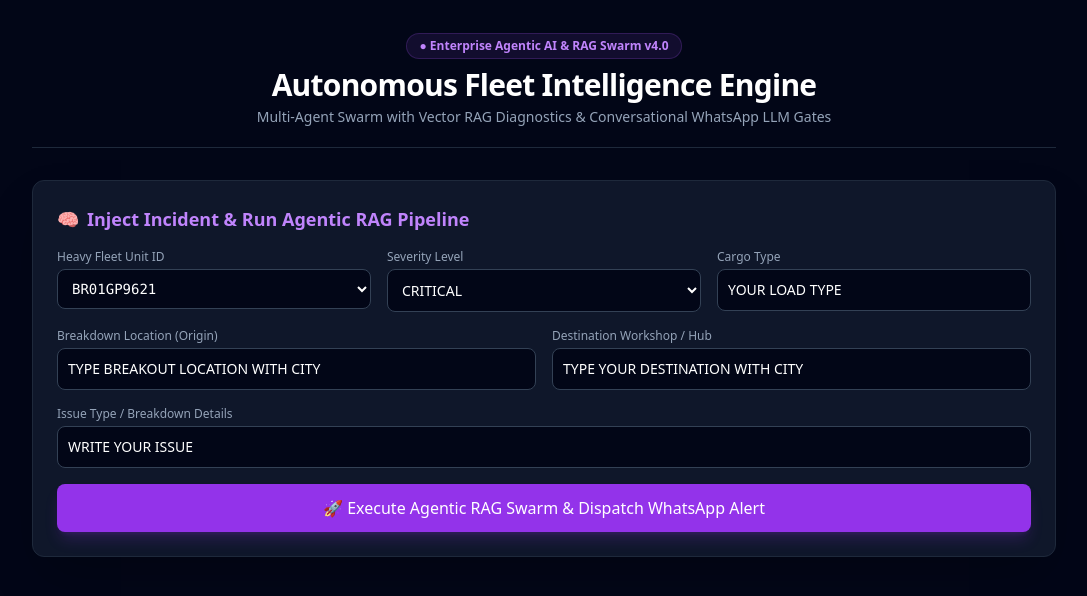
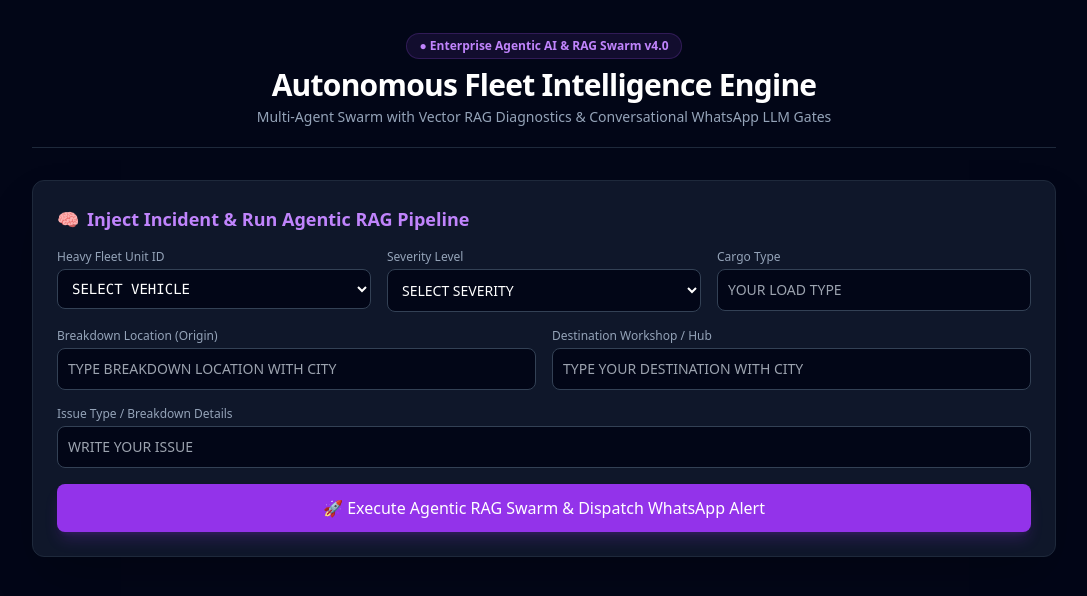
Before and after one commit to projects2829/fleet-swarm-project, a React (Create React App) app in the folder frontend/: page / in a window 1280 px wide. Shown: the top 596 px of the page, without its empty margins (96-1183 px from the left). Built offline with nearby package versions, Linux system fonts and the light colour scheme.

Commit message:
Update App.js

```diff
--- a/frontend/src/App.js
+++ b/frontend/src/App.js
@@ -3,12 +3,12 @@ import './App.css';
 
 function App() {
   const [formData, setFormData] = useState({
-    vehicle_id: 'SELECT VEHICLE',
-    location: 'TYPE BREAKOUT LOCATION WITH CITY',
-    destination: 'TYPE YOUR DESTINATION WITH CITY',
-    issue_type: 'WRITE YOUR ISSUE',
-    severity: 'TYPE',
-    cargo_type: 'YOUR LOAD TYPE'
+    vehicle_id: '',
+    location: '',
+    destination: '',
+    issue_type: '',
+    severity: '',
+    cargo_type: ''
   });
 
   const [loading, setLoading] = useState(false);
@@ -81,7 +81,7 @@ function App() {
   const nearestHub = supervisorTrace?.destination_workshop || 'Authorized Service Hub';
   const allNearbyHubs = supervisorTrace?.all_nearby_service_centers || [];
 
-    const searchScope = responseResult?.final_resolution?.service_center_search_scope;
+  const searchScope = responseResult?.final_resolution?.service_center_search_scope;
 
   const googleMapsRouteUrl =
     responseResult?.final_resolution?.open_full_route_url ||
@@ -143,7 +143,8 @@ function App() {
             <div className="grid grid-cols-1 md:grid-cols-3 gap-4">
               <div>
                 <label className="block text-xs font-medium text-slate-400 mb-1">Heavy Fleet Unit ID</label>
-                <select name="vehicle_id" value={formData.vehicle_id} onChange={handleChange} className="w-full p-2.5 bg-slate-950 border border-slate-700 rounded-lg text-sm text-white font-mono">
+                <select name="vehicle_id" value={formData.vehicle_id} onChange={handleChange} className="w-full p-2.5 bg-slate-950 border border-slate-700 rounded-lg text-sm text-white font-mono" required>
+                  <option value="" disabled>SELECT VEHICLE</option>
                   <option value="BR01GP9621">BR01GP9621</option>
                   <option value="BR01GM7465">BR01GM7465</option>
                   <option value="BR01GP0756">BR01GP0756</option>
@@ -153,31 +154,32 @@ function App() {
               </div>
               <div>
                 <label className="block text-xs font-medium text-slate-400 mb-1">Severity Level</label>
-                <select name="severity" value={formData.severity} onChange={handleChange} className="w-full p-2.5 bg-slate-950 border border-slate-700 rounded-lg text-sm text-white">
+                <select name="severity" value={formData.severity} onChange={handleChange} className="w-full p-2.5 bg-slate-950 border border-slate-700 rounded-lg text-sm text-white" required>
+                  <option value="" disabled>SELECT SEVERITY</option>
                   <option value="CRITICAL">CRITICAL</option>
                   <option value="MODERATE">MODERATE</option>
                 </select>
               </div>
               <div>
                 <label className="block text-xs font-medium text-slate-400 mb-1">Cargo Type</label>
-                <input type="text" name="cargo_type" value={formData.cargo_type} onChange={handleChange} className="w-full p-2.5 bg-slate-950 border border-slate-700 rounded-lg text-sm text-white" required />
+                <input type="text" name="cargo_type" value={formData.cargo_type} onChange={handleChange} placeholder="YOUR LOAD TYPE" className="w-full p-2.5 bg-slate-950 border border-slate-700 rounded-lg text-sm text-white" required />
               </div>
             </div>
 
             <div className="grid grid-cols-1 md:grid-cols-2 gap-4">
               <div>
                 <label className="block text-xs font-medium text-slate-400 mb-1">Breakdown Location (Origin)</label>
-                <input type="text" name="location" value={formData.location} onChange={handleChange} className="w-full p-2.5 bg-slate-950 border border-slate-700 rounded-lg text-sm text-white" required />
+                <input type="text" name="location" value={formData.location} onChange={handleChange} placeholder="TYPE BREAKDOWN LOCATION WITH CITY" className="w-full p-2.5 bg-slate-950 border border-slate-700 rounded-lg text-sm text-white" required />
               </div>
               <div>
                 <label className="block text-xs font-medium text-slate-400 mb-1">Destination Workshop / Hub</label>
-                <input type="text" name="destination" value={formData.destination} onChange={handleChange} className="w-full p-2.5 bg-slate-950 border border-slate-700 rounded-lg text-sm text-white" required />
+                <input type="text" name="destination" value={formData.destination} onChange={handleChange} placeholder="TYPE YOUR DESTINATION WITH CITY" className="w-full p-2.5 bg-slate-950 border border-slate-700 rounded-lg text-sm text-white" required />
               </div>
             </div>
 
             <div>
               <label className="block text-xs font-medium text-slate-400 mb-1">Issue Type / Breakdown Details</label>
-              <input type="text" name="issue_type" value={formData.issue_type} onChange={handleChange} className="w-full p-2.5 bg-slate-950 border border-slate-700 rounded-lg text-sm text-white" required />
+              <input type="text" name="issue_type" value={formData.issue_type} onChange={handleChange} placeholder="WRITE YOUR ISSUE" className="w-full p-2.5 bg-slate-950 border border-slate-700 rounded-lg text-sm text-white" required />
             </div>
 
             <button type="submit" disabled={loading} className="w-full bg-purple-600 hover:bg-purple-500 text-white font-medium py-3 rounded-lg transition shadow-lg shadow-purple-600/20 disabled:opacity-50">
@@ -285,7 +287,7 @@ function App() {
               </div>
 
               {/* Hubs List */}
-                           <div className="bg-slate-900/90 p-4 rounded-lg border border-slate-800 mb-5">
+              <div className="bg-slate-900/90 p-4 rounded-lg border border-slate-800 mb-5">
                 <div className="flex items-center justify-between mb-3 flex-wrap gap-2">
                   <strong className="text-white block text-xs uppercase tracking-wider text-purple-400">
                     Detected Authorized Service Centers:
```
